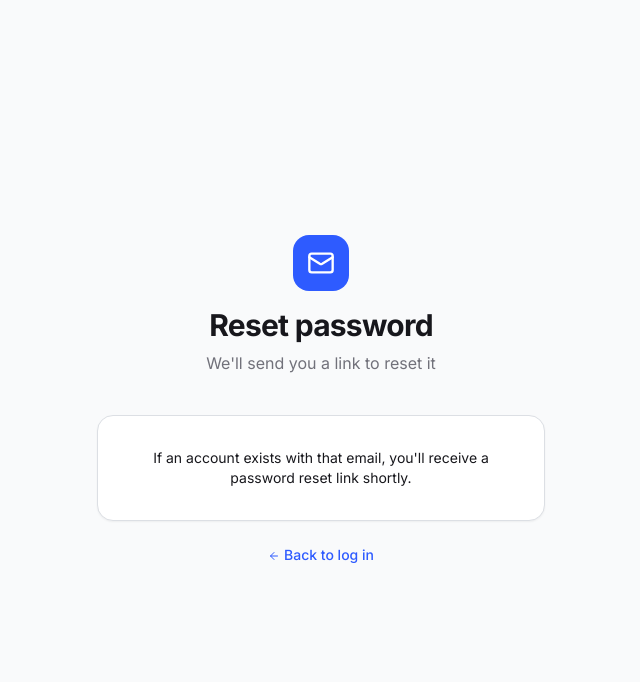
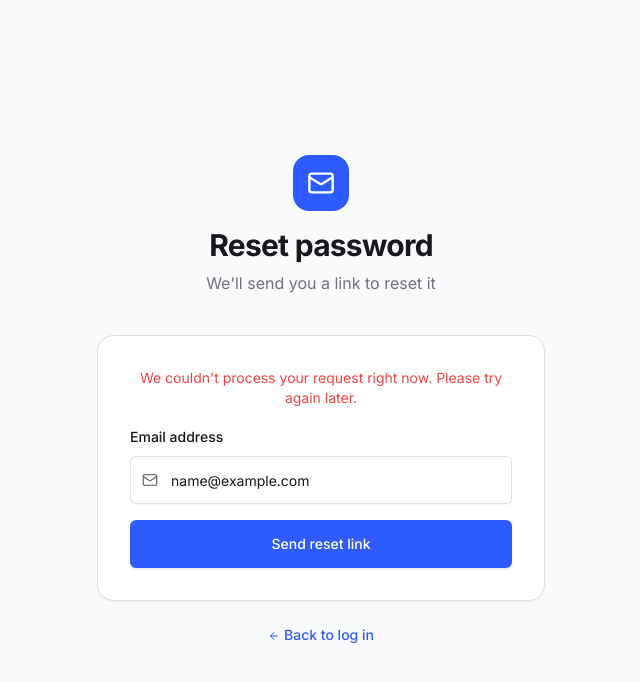
Before and after one commit to ChambersKibuti/Rent_Alls, a React (Vite) app in the folder frontend/: page /forgot-password in a window 1280 px wide. Both pictures are taken after typing "name@example.com" into the empty fields and a click on the button "Send reset link". Shown: the top 682 px of the page, without its empty margins (319-959 px from the left). Built offline with nearby package versions, Linux system fonts and the light colour scheme; no server answers.

Commit message:
forgot p/word

```diff
--- a/frontend/src/pages/ForgotPassword.jsx
+++ b/frontend/src/pages/ForgotPassword.jsx
@@ -11,17 +11,19 @@ export default function ForgotPassword() {
   const [email, setEmail] = useState("");
   const [loading, setLoading] = useState(false);
   const [sent, setSent] = useState(false);
+  const [error, setError] = useState("");
 
   const handleSubmit = async (e) => {
     e.preventDefault();
+    setError("");
     setLoading(true);
     try {
       await base44.auth.resetPasswordRequest(email);
+      setSent(true);
     } catch {
-      // Always show success regardless
+      setError("We couldn't process your request right now. Please try again later.");
     } finally {
       setLoading(false);
-      setSent(true);
     }
   };
 
@@ -42,6 +44,11 @@ export default function ForgotPassword() {
         </p>
       ) : (
         <form onSubmit={handleSubmit} className="space-y-4">
+          {error && (
+            <p role="alert" className="text-sm text-destructive text-center">
+              {error}
+            </p>
+          )}
           <div className="space-y-2">
             <Label htmlFor="email">Email address</Label>
             <div className="relative">
```
Also changed, not shown: 2 other files (tests, documents, lock files or other folders).
